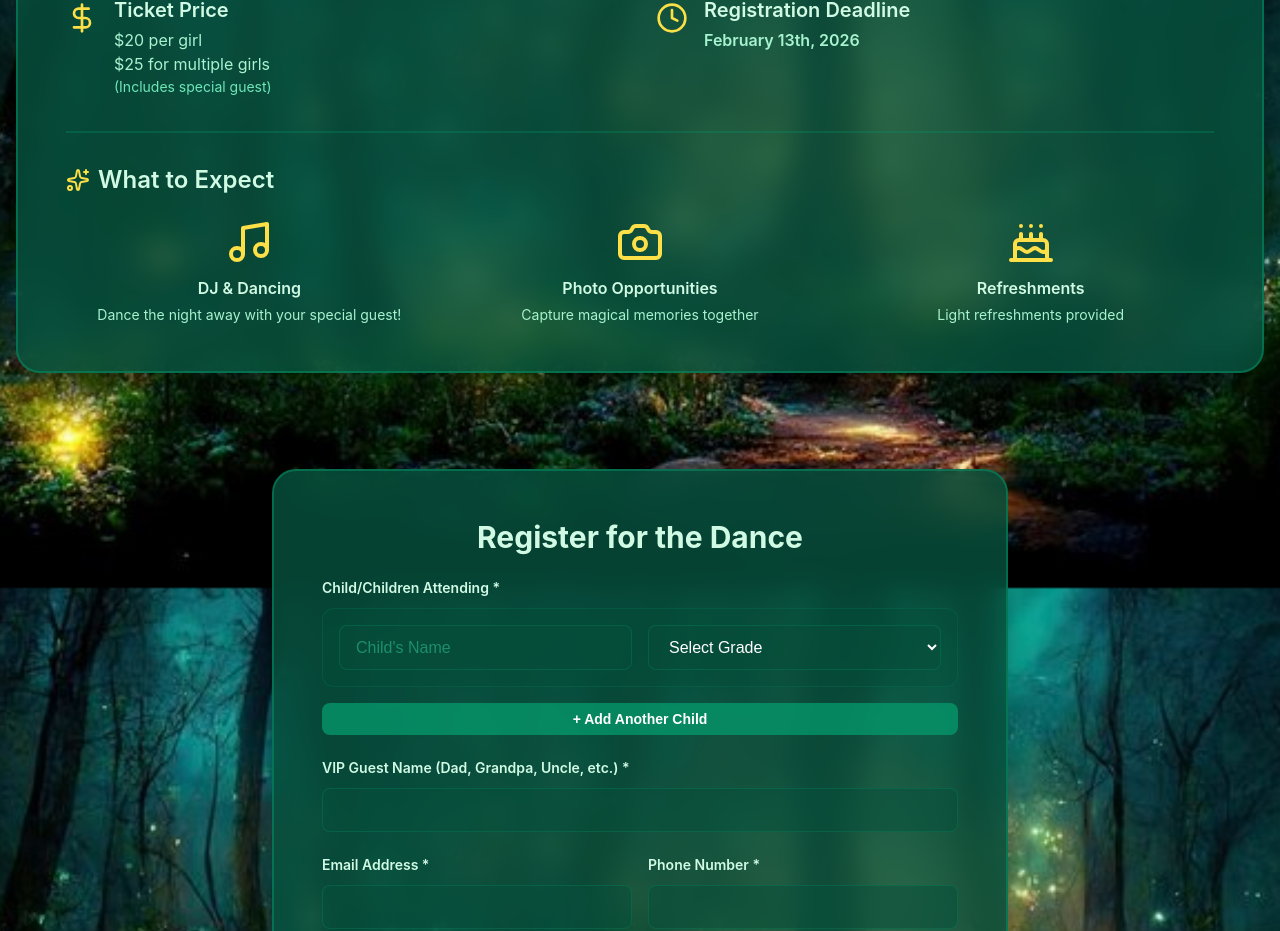
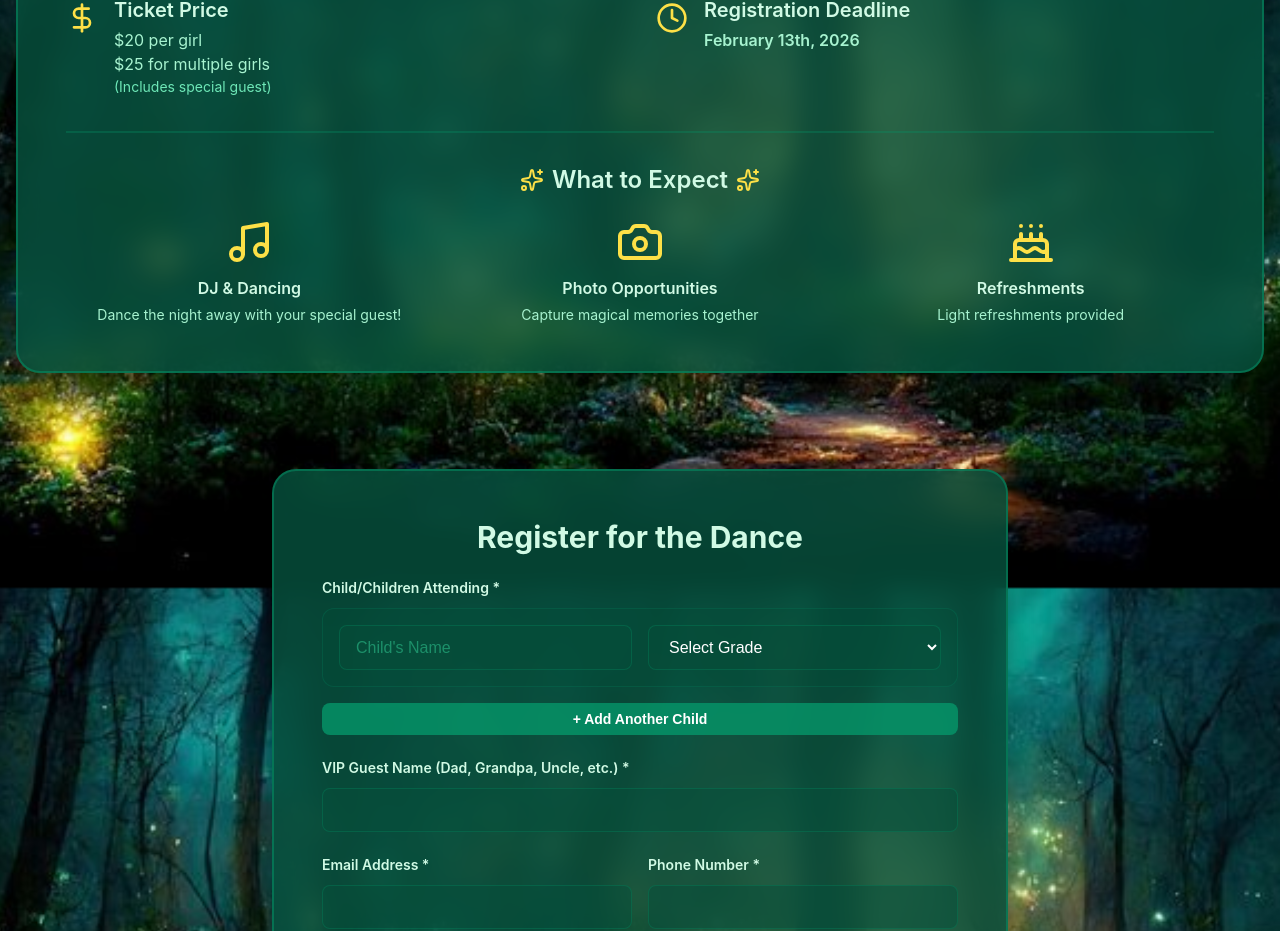
Before and after one commit to JWilson1431/girls-vip-dance, a React (Create React App) app: page / in a window 1280 px wide. Shown: the part 1012-1943 px from the top of the page. Built offline with nearby package versions, Linux system fonts and the light colour scheme.

Commit message:
Visual improvements to What to expect section

```diff
--- a/src/App.css
+++ b/src/App.css
@@ -654,17 +654,20 @@ body {
 }
 
 .what-to-expect {
+  text-align: center;
   border-top: 2px solid rgba(5, 150, 105, 0.3);
   padding-top: 2rem;
 }
 
 .section-title {
+  text-align: center;
   font-size: 1.5rem;
   font-weight: 600;
   margin-bottom: 1.5rem;
   color: #d1fae5;
   display: flex;
   align-items: center;
+  justify-content: center;
   gap: 0.5rem;
 }
 
--- a/src/App.js
+++ b/src/App.js
@@ -231,6 +231,7 @@ export default function DaddyDaughterDance() {
             <h3 className="section-title">
               <Sparkles className="title-icon" size={24} />
               What to Expect
+              <Sparkles className="title-icon" size={24} />
             </h3>
             <div className="features-grid">
               <div className="feature">
```
